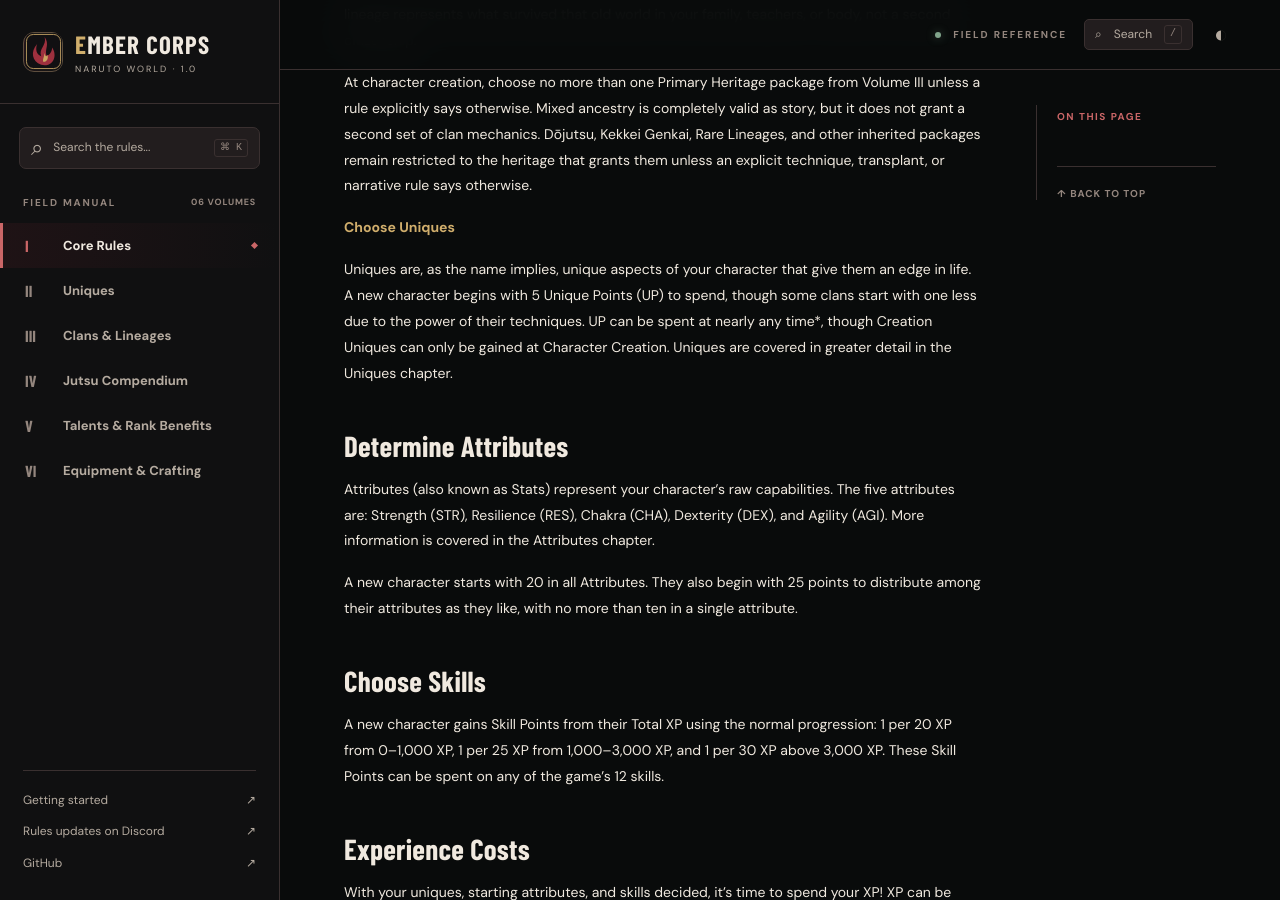
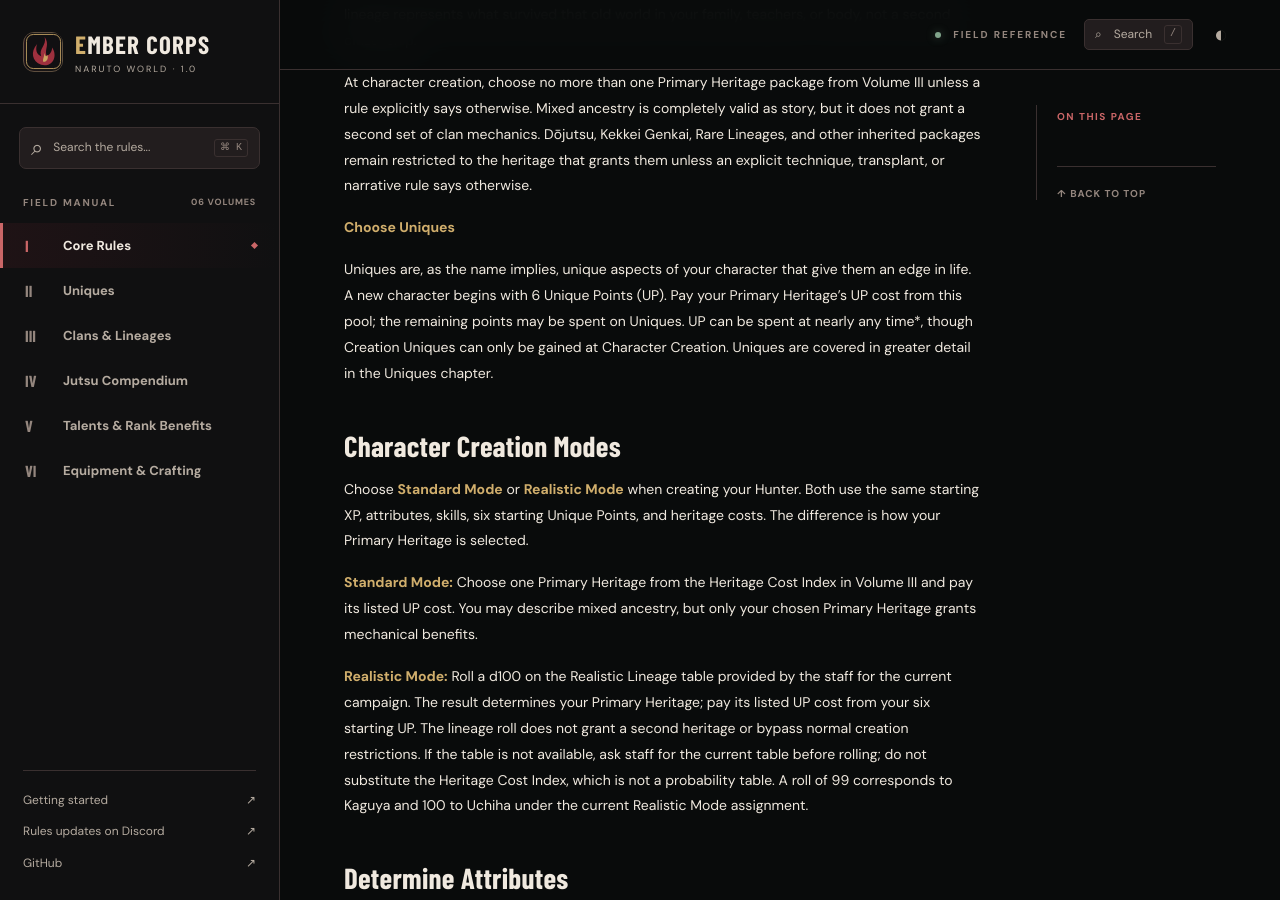
Before and after one commit to EvilbAz/NarutoWorld---The-Ember-Corps, a Jekyll site: the page built from rules/core.md, in a window 1280 px wide and 900 px high, scrolled down 2768 px. Built offline with Jekyll 4.4.1, drawn with Linux system fonts in a browser that asks for light colours; some web fonts are replaced.

Commit message:
Correct character creation and make website the rulebook

```diff
--- a/rules/core.md
+++ b/rules/core.md
@@ -74,7 +74,16 @@ At character creation, choose no more than one Primary Heritage package from Vol
 
 **Choose Uniques**
 
- Uniques are, as the name implies, unique aspects of your character that give them an edge in life. A new character begins with 5 Unique Points (UP) to spend, though some clans start with one less due to the power of their techniques. UP can be spent at nearly any time\*, though Creation Uniques can only be gained at Character Creation. Uniques are covered in greater detail in the Uniques chapter.
+ Uniques are, as the name implies, unique aspects of your character that give them an edge in life. A new character begins with 6 Unique Points (UP). Pay your Primary Heritage's UP cost from this pool; the remaining points may be spent on Uniques. UP can be spent at nearly any time\*, though Creation Uniques can only be gained at Character Creation. Uniques are covered in greater detail in the Uniques chapter.
+
+## Character Creation Modes
+{:#character-creation-modes}
+
+Choose **Standard Mode** or **Realistic Mode** when creating your Hunter. Both use the same starting XP, attributes, skills, six starting Unique Points, and heritage costs. The difference is how your Primary Heritage is selected.
+
+**Standard Mode:** Choose one Primary Heritage from the Heritage Cost Index in Volume III and pay its listed UP cost. You may describe mixed ancestry, but only your chosen Primary Heritage grants mechanical benefits.
+
+**Realistic Mode:** Roll a d100 on the Realistic Lineage table provided by the staff for the current campaign. The result determines your Primary Heritage; pay its listed UP cost from your six starting UP. The lineage roll does not grant a second heritage or bypass normal creation restrictions. If the table is not available, ask staff for the current table before rolling; do not substitute the Heritage Cost Index, which is not a probability table. A roll of 99 corresponds to Kaguya and 100 to Uchiha under the current Realistic Mode assignment.
 
 ## Determine Attributes
 {:#determine-attributes}
```
